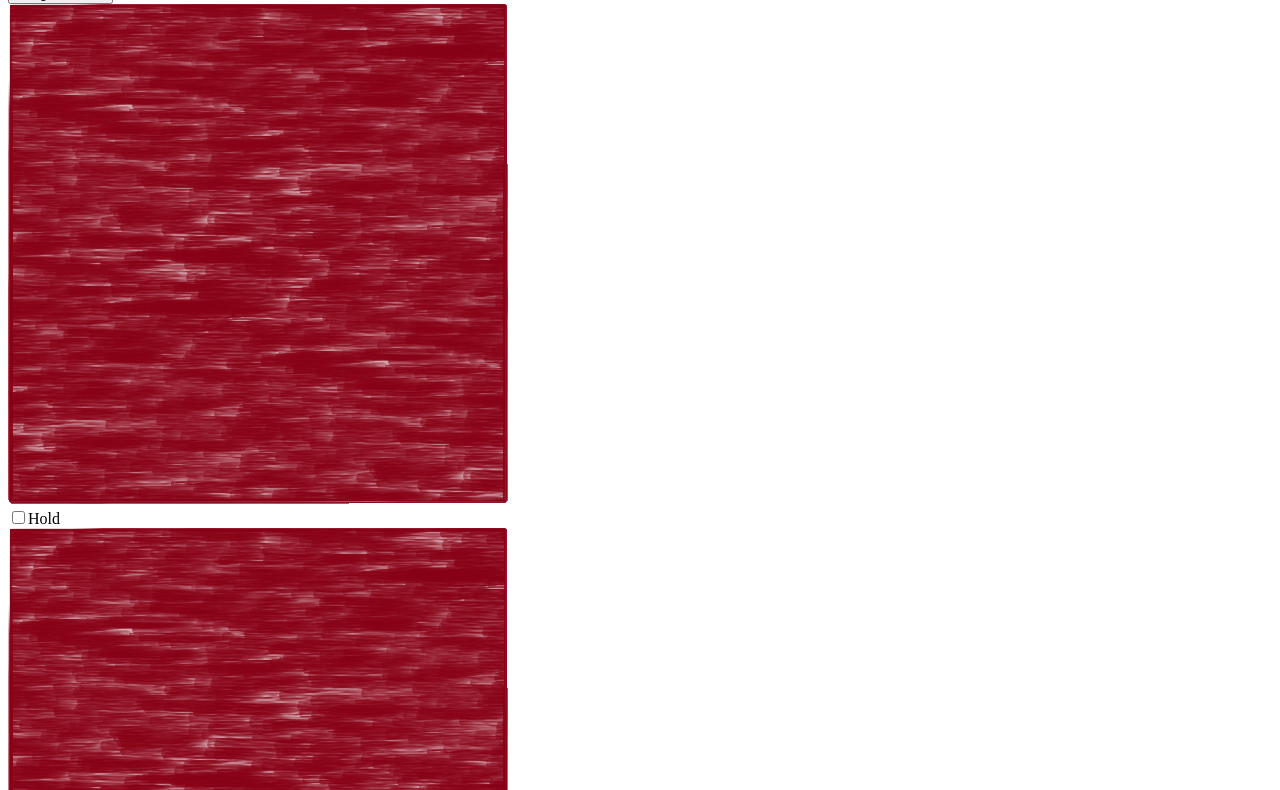
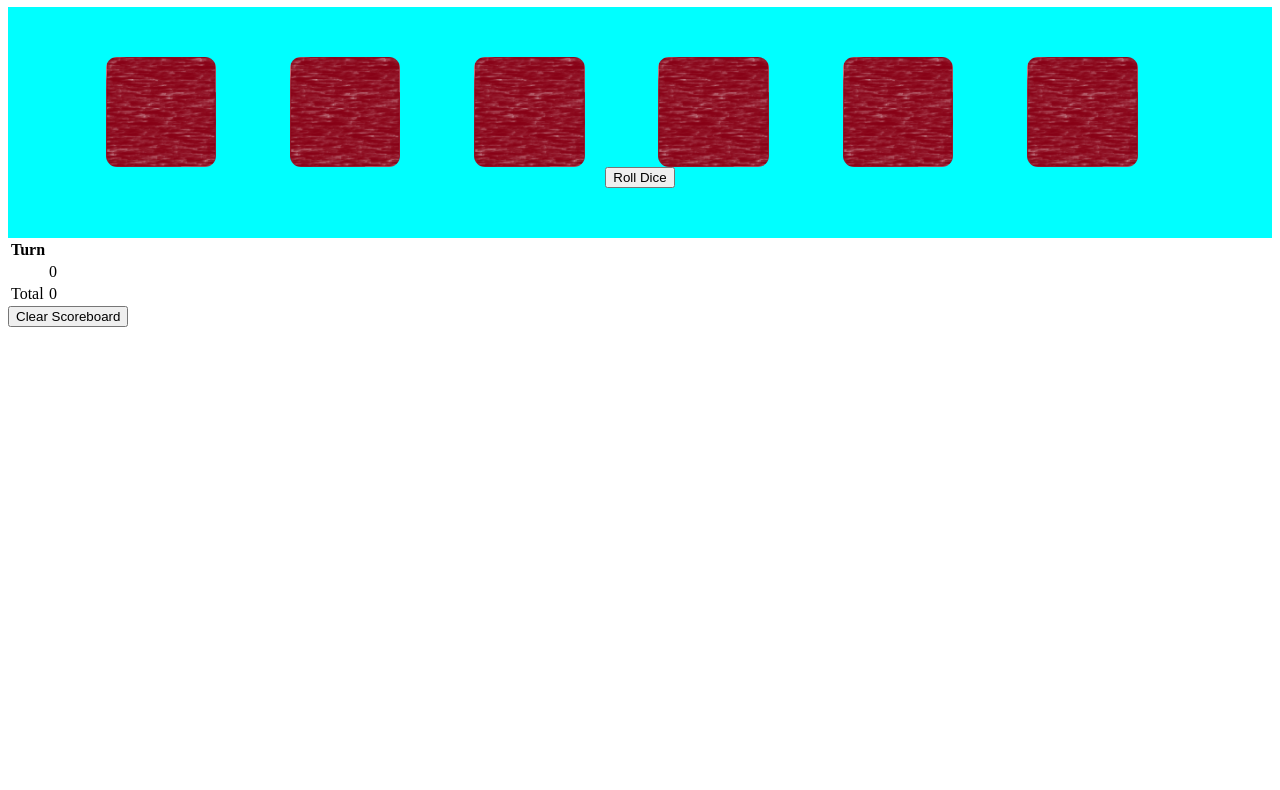
Before and after one commit to PurpleHurt/FullStack-MilestoneProject1, a plain HTML site: page HotDice/play.html in a window 1280 px wide. Shown: the part 149-939 px from the top of the page. After the commit the page ends 800 px from the top, so only its background shows below. Drawn offline with Linux system fonts and the light colour scheme.

Commit message:
Dice roll function completed. Need to working on scoring function

```diff
--- a/HotDice/assets/styles.css
+++ b/HotDice/assets/styles.css
@@ -1,6 +1,26 @@
-div .dice {
+nav ul {
     display: inline-block;
-    padding: 10px;
-    height: 100px;
-    width: 100px;
 }
+
+.container {
+    width: 500 px;
+    padding: 50px;
+    top: 30%;
+    left: 30%;
+    background-color: aqua;
+    /*Temporary color*/
+    display: flex;
+    flex-direction: column;
+    align-items: center;
+}
+
+.dice {
+    width: 95%;
+    display: flex;
+    justify-content: space-around;
+}
+
+div>img {
+    width: 10%;
+    border-radius: 10%;
+}
--- /dev/null
+++ b/HotDice/hotdicefunction.js
@@ -0,0 +1,29 @@
+let img = [
+    "assets/RedDice1.png",
+    "assets/RedDice2.png",
+    "assets/RedDice3.png",
+    "assets/RedDice4.png",
+    "assets/RedDice5.png",
+    "assets/RedDice6.png"
+];
+let dice = document.querySelectorAll("img");
+
+function roll() {
+
+    let diOne = Math.ceil(Math.random() * 6);
+    let diTwo = Math.ceil(Math.random() * 6);
+    let diThree = Math.ceil(Math.random() * 6);
+    let diFour = Math.ceil(Math.random() * 6);
+    let diFive = Math.ceil(Math.random() * 6);
+    let diSix = Math.ceil(Math.random() * 6);
+
+    console.log(diOne, diTwo, diThree, diFour, diFive, diSix)
+
+    document.querySelector("#di1").setAttribute("src", img[diOne - 1]);
+    document.querySelector("#di2").setAttribute("src", img[diTwo - 1]);
+    document.querySelector("#di3").setAttribute("src", img[diThree - 1]);
+    document.querySelector("#di4").setAttribute("src", img[diFour - 1]);
+    document.querySelector("#di5").setAttribute("src", img[diFive - 1]);
+    document.querySelector("#di6").setAttribute("src", img[diSix - 1]);
+
+}
--- a/HotDice/play.html
+++ b/HotDice/play.html
@@ -21,35 +21,24 @@
             </ul>
         </nav>
         <h1>Let's Play Some Hot Dice!</h1>
-        <div class="control">
-            <button id="roll">Bring the Heat!</button>
-        </div>
+
+
+
 
         <!--Add six dice for rolling -->
-        <div class="dice" id="di1">
-            <img id="dice-image" src="assets/RedDice.png" alt="dice image"><br>
-            <input type="checkbox" value="Hold">Hold
+        <div class="container">
+            <div class="dice">
+                <img id="di1" src="assets/RedDice.png" alt="dice image"><br>
+                <img id="di2" src="assets/RedDice.png" alt="dice image"><br>
+                <img id="di3" src="assets/RedDice.png" alt="dice image"><br>
+                <img id="di4" src="assets/RedDice.png" alt="dice image"><br>
+                <img id="di5" src="assets/RedDice.png" alt="dice image"><br>
+                <img id="di6" src="assets/RedDice.png" alt="dice image"><br>
+            </div>
+            <button onclick="roll()">Roll Dice</button>
         </div>
-        <div class="dice" id="di2">
-            <img id="dice-image" src="assets/RedDice.png" alt="dice image"><br>
-            <input type="checkbox" value="Hold">Hold
-        </div>
-        <div class="dice" id="di3">
-            <img id="dice-image" src="assets/RedDice.png" alt="dice image"><br>
-            <input type="checkbox" value="Hold">Hold
-        </div>
-        <div class="dice" id="di4">
-            <img id="dice-image" src="assets/RedDice.png" alt="dice image"><br>
-            <input type="checkbox" value="Hold">Hold
-        </div>
-        <div class="dice" id="di5">
-            <img id="dice-image" src="assets/RedDice.png" alt="dice image"><br>
-            <input type="checkbox" value="Hold">Hold
-        </div>
-        <div class="dice" id="di6">
-            <img id="dice-image" src="assets/RedDice.png" alt="dice image"><br>
-            <input type="checkbox" value="Hold">Hold
-        </div>
+        <script src="hotdicefunction.js"></script>
+
 
         <!--Create table for keeping score
     Will need to append a row for each roll of the dice-->
@@ -79,7 +68,7 @@
         </tfoot>
     </table>
     <button id="clear">Clear Scoreboard</button>
-    <script src="hotdice.js"></script>
+
 </body>
 
 </html>
```
Also changed, not shown: 1 other file.
